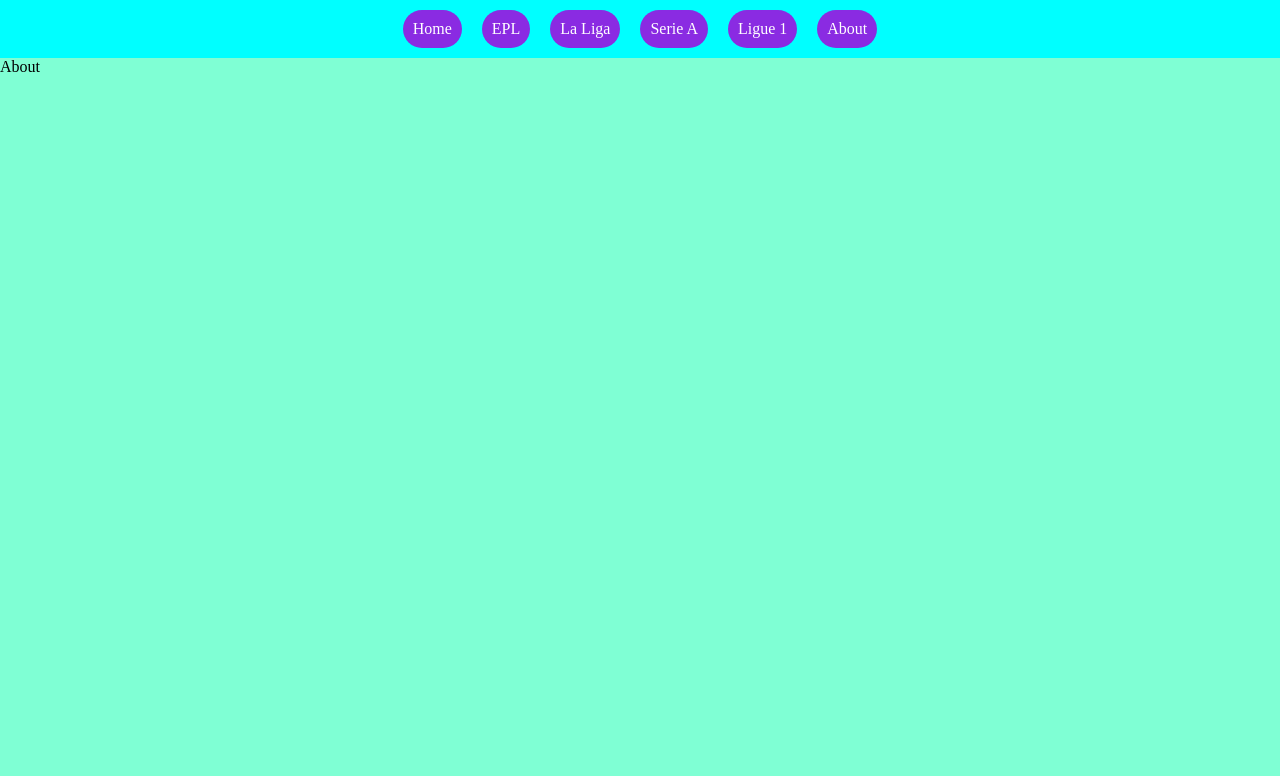
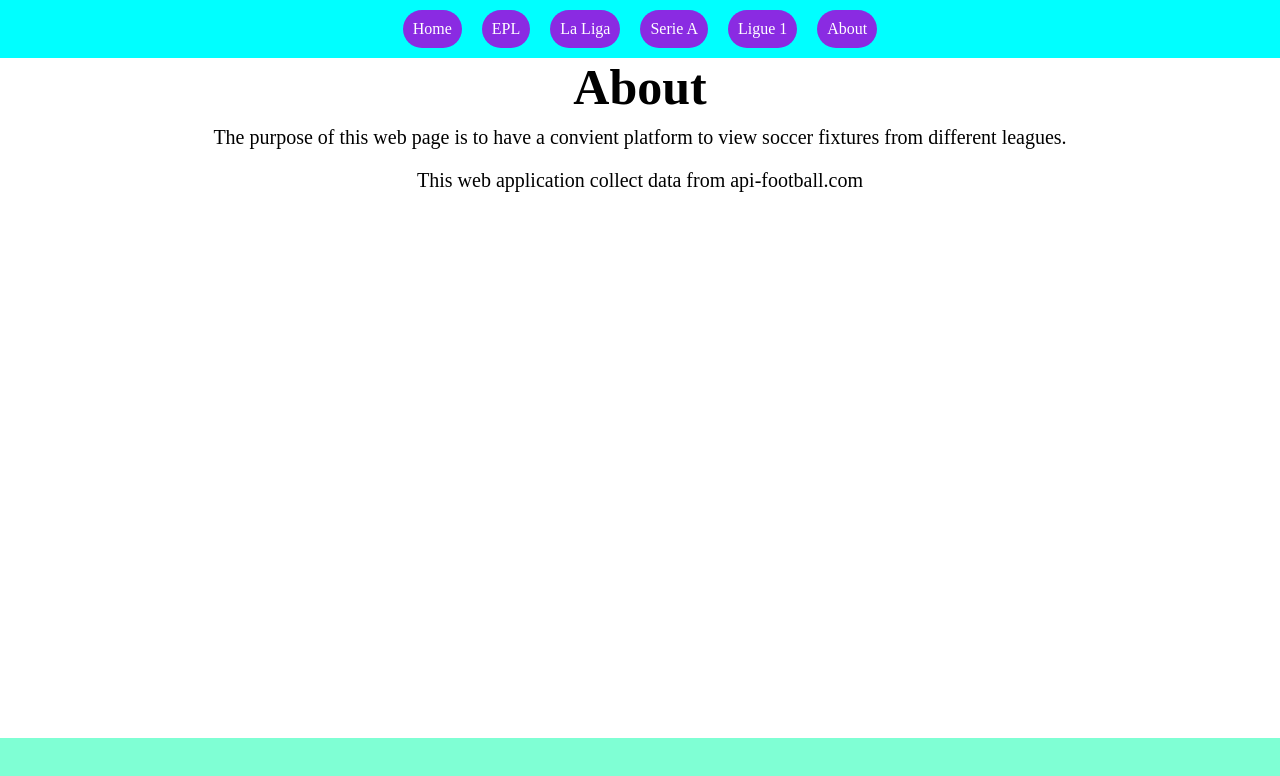
Before and after one commit to huymn/soccer-schedule, a website: page about.html in a window 1280 px wide. Drawn offline with Linux system fonts and the light colour scheme.

Commit message:
added about content to about page

```diff
--- a/about.html
+++ b/about.html
@@ -2,6 +2,7 @@
 <html lang="en">
 <head>
     <link rel="stylesheet" href="css/styles.css" type="text/css">
+    <link rel="stylesheet" href="css/about.css" type="text/css">
     <title>About</title>
 </head>
 <body>
@@ -16,7 +17,9 @@
         </ul>
     </nav>
     <div class="container">
-        About
+        <h1>About</h1>
+        <p>The purpose of this web page is to have a convient platform to view soccer fixtures from different leagues.</p>
+        <p>This web application collect data from api-football.com</p>
     </div>
 </body>
 </html>
--- /dev/null
+++ b/public/css/about.css
@@ -0,0 +1,17 @@
+.container {
+    background-color: white;
+    display: flex;
+    flex-direction: column;
+    align-items: center;
+    height: 85vh;
+    width: 100vw;
+}
+
+h1 {
+    font-size: 50px;
+}
+
+p {
+    padding: 10px;
+    font-size: 20px;
+}
```
